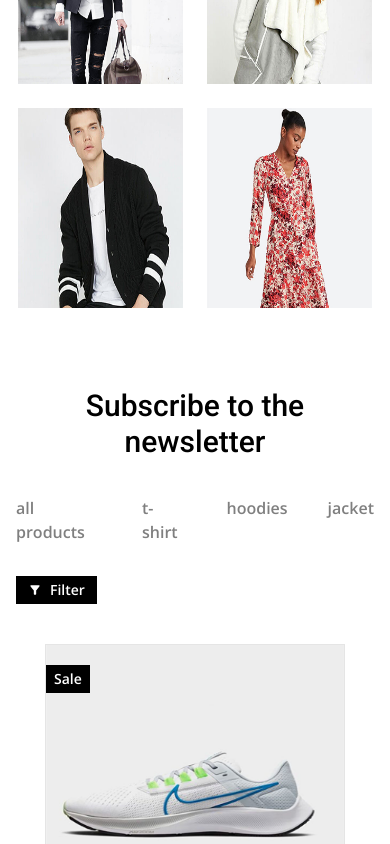
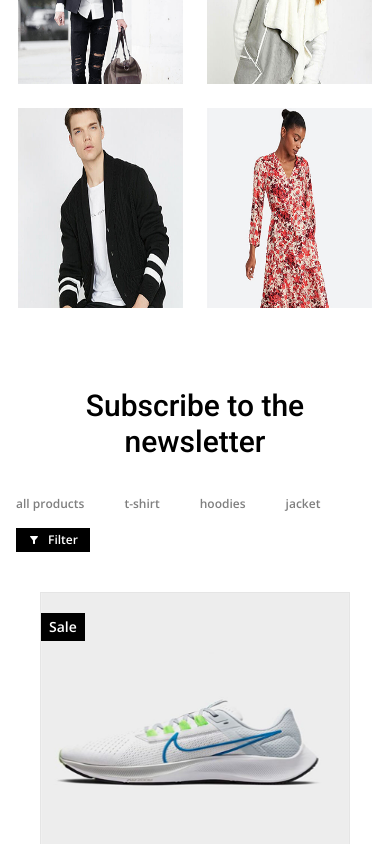
Before and after one commit to mdsalathossain0/Coral_e_commerce, a React (Vite) app: page / in a window 390 px wide. Shown: the part 1134-1978 px from the top of the page. Built offline with nearby package versions, Linux system fonts and the light colour scheme.

Commit message:
best seller part done

```diff
--- a/src/components/Card.jsx
+++ b/src/components/Card.jsx
@@ -7,14 +7,14 @@ import { FaBagShopping } from 'react-icons/fa6'
 
 const Card = ({title, price, category, src }) => {
   return (
-    <div className='w-[300px] h-[448px] relative group border border-[#0000001a]'>
+    <div className='w-[310px] h-[448px] relative group border border-[#0000001a]'>
         <div className='w-full h-[300px] lg:h-[330px]'><Image className='w-full h-full' src={src}/></div>
         <p className='text-black text-base font-semibold font-san px-4 pt-5 lg:pt-8'>{title}</p>
         <Flex className='px-4 justify-between pt-3 lg:pt-5'>
             <span className='text-[#00000080] text-base font-normal font-san'>{category}</span>
             <span className='text-black text-base font-semibold font-san '>{price}</span>
         </Flex>
-        <div className='hidden lg:block'>
+        <div className='hidden lg:block cursor-pointer'>
           <div className='absolute left-0 bottom-0 bg-black w-full h-[55px] flex justify-between items-center px-5 opacity-0 group-hover:opacity-95 group-hover:bottom-[116px] duration-500'>
             <FaRegHeart className='text-white'/>
             <span className='flex gap-x-3 items-center'><FaBagShopping className='text-white'/> <span className='text-white text-sm font-semibold font-san'>Shop Now</span></span>
@@ -22,7 +22,7 @@ const Card = ({title, price, category, src }) => {
         </div>
         <span className='bg-black py-1 px-2 text-sm text-white font-semibold font-san absolute top-5 left-0'>Sale</span>
 
-        <div className='lg:hidden'>
+        <div className='lg:hidden cursor-pointer'>
           <div className='absolute left-0 bottom-0 bg-black w-full h-[55px] flex justify-between items-center px-5 opacity-100 duration-500'>
             <FaRegHeart className='text-white'/>
             <span className='flex gap-x-3 items-center'><FaBagShopping className='text-white'/> <span className='text-white text-sm font-semibold font-san'>Shop Now</span></span>
--- /dev/null
+++ b/src/layouts/BestSeller.jsx
@@ -0,0 +1,39 @@
+import React from 'react'
+import Container from '../components/Container'
+import Flex from '../components/Flex'
+import Heading from '../components/Heading'
+import { MdFilterListAlt } from 'react-icons/md'
+import Card from '../components/Card'
+
+import image from '../assets/12.png'
+
+const BestSeller = () => {
+    return (
+        <section className='py-10 lg:py-15 px-4'>
+            <Container>
+                <Heading className='text-center pb-9' text='Best sellers' />
+                <Flex className='justify-between flex-col md:flex-row gap-y-4 md:gap-y-0 pb-10'>
+                    <div className='flex gap-x-10'>
+                        <p className='text-[#00000080] text-xs md:text-sm lg:text-base font-san font-semibold'>all products</p>
+                        <p className='text-[#00000080] text-xs md:text-sm lg:text-base font-san font-semibold'>t-shirt</p>
+                        <p className='text-[#00000080] text-xs md:text-sm lg:text-base font-san font-semibold'>hoodies</p>
+                        <p className='text-[#00000080] text-xs md:text-sm lg:text-base font-san font-semibold'>jacket</p>
+                    </div>
+                    <div>
+                        <span className=' inline-flex items-center gap-x-2 bg-black py-1 px-3 text-white text-xs md:text-sm font-san font-semibold'>
+                            <MdFilterListAlt /><span>Show All</span>
+                        </span>
+                    </div>
+                </Flex>
+                <Flex className='gap-6 flex-wrap justify-center'>
+                    <Card title='Nike Air Zoom Pegasus' category='bag' price='$ 12.99' src={image}/>
+                    <Card title='Nike Air Zoom Pegasus' category='bag' price='$ 12.99' src={image}/>
+                    <Card title='Nike Air Zoom Pegasus' category='bag' price='$ 12.99' src={image}/>
+                    <Card title='Nike Air Zoom Pegasus' category='bag' price='$ 12.99' src={image}/>
+                </Flex>
+            </Container>
+        </section>
+    )
+}
+
+export default BestSeller
--- a/src/layouts/Item.jsx
+++ b/src/layouts/Item.jsx
@@ -13,15 +13,15 @@ const Item = () => {
     <section className='py-10 lg:py-15 px-4'>
         <Container>
             <Heading className='text-center pb-9' text='Subscribe to the newsletter'/>
-            <Flex className='justify-between flex-col md:flex-row gap-y-8 md:gap-y-0 pb-10'>
+            <Flex className='justify-between flex-col md:flex-row gap-y-4 md:gap-y-0 pb-10'>
                 <div className='flex gap-x-10'>
-                    <p className='text-[#00000080] text-base font-san font-semibold'>all products</p>
-                    <p className='text-[#00000080] text-base font-san font-semibold'>t-shirt</p>
-                    <p className='text-[#00000080] text-base font-san font-semibold'>hoodies</p>
-                    <p className='text-[#00000080] text-base font-san font-semibold'>jacket</p>
+                    <p className='text-[#00000080] text-xs md:text-sm lg:text-base font-san font-semibold'>all products</p>
+                    <p className='text-[#00000080] text-xs md:text-sm lg:text-base font-san font-semibold'>t-shirt</p>
+                    <p className='text-[#00000080] text-xs md:text-sm lg:text-base font-san font-semibold'>hoodies</p>
+                    <p className='text-[#00000080] text-xs md:text-sm lg:text-base font-san font-semibold'>jacket</p>
                 </div>
                 <div>
-                     <span className=' inline-flex items-center gap-x-2 bg-black py-1 px-3 text-white text-sm font-san font-semibold'>
+                     <span className=' inline-flex items-center gap-x-2 bg-black py-1 px-3 text-white text-xs md:text-sm font-san font-semibold'>
                         <MdFilterListAlt /><span> Filter</span>
                         </span>
                      </div>
--- a/src/pages/Home.jsx
+++ b/src/pages/Home.jsx
@@ -6,6 +6,7 @@ import Brand from '../layouts/Brand'
 import Style from '../layouts/Style'
 import Item from '../layouts/Item'
 import Collection from '../layouts/Collection'
+import BestSeller from '../layouts/BestSeller'
 
 const Home = () => {
   return (
@@ -17,6 +18,7 @@ const Home = () => {
     <Style/>
     <Item/>
     <Collection/>
+    <BestSeller/>
     </>
   )
 }
```
